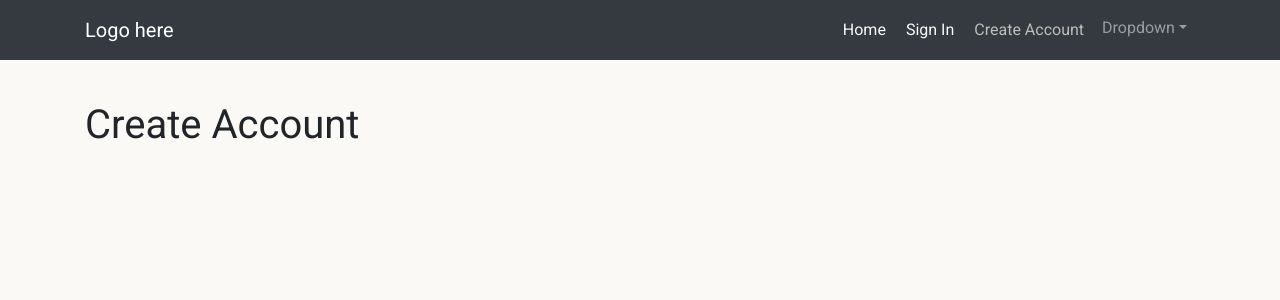
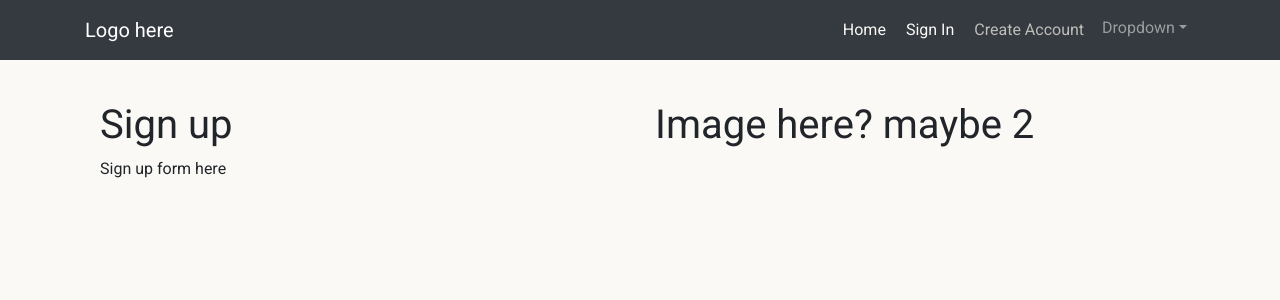
Before and after one commit to dantaylor28/polaroid-social-media-frontend, a React (Create React App) app: page /create/account in a window 1280 px wide. Shown: the top 300 px of the page. Built offline with nearby package versions, Linux system fonts and the light colour scheme.

Commit message:
Add CreateAccountForm.module.css and import to CreateAccountForm.js

```diff
--- a/src/App.js
+++ b/src/App.js
@@ -2,7 +2,8 @@ import styles from "./App.module.css";
 import NavBar from "./components/NavBar";
 import { Route, Switch } from "react-router-dom";
 import { Container } from "react-bootstrap";
-import './api/axiosDefaults'
+import "./api/axiosDefaults";
+import CreateAccountForm from "./pages/auth/CreateAccountForm";
 
 function App() {
   return (
@@ -12,7 +13,7 @@ function App() {
         <Switch>
           <Route exact path="/" render={() => <h1>Home</h1>} />
           <Route path="/signin" render={() => <h1>Sign In</h1>} />
-          <Route path="/create/account" render={() => <h1>Create Account</h1>} />
+          <Route path="/create/account" render={() => <CreateAccountForm />} />
           <Route render={() => <p>Page not found..</p>} />
         </Switch>
       </Container>
--- a/src/pages/auth/CreateAccountForm.js
+++ b/src/pages/auth/CreateAccountForm.js
@@ -1,9 +1,10 @@
 import React from "react";
 import { Col, Container, Row } from "react-bootstrap";
+import styles from "../../styles/CreateAccountForm.module.css"
 
 const CreateAccountForm = () => {
   return (
-    <Row>
+    <Row className={styles.Row}>
       <Col md={6}>
         <Container>
           <h1>Sign up</h1>
--- /dev/null
+++ b/src/styles/CreateAccountForm.module.css
@@ -0,0 +1,3 @@
+.Row {
+  height: calc(100vh - 101px);
+}
```
